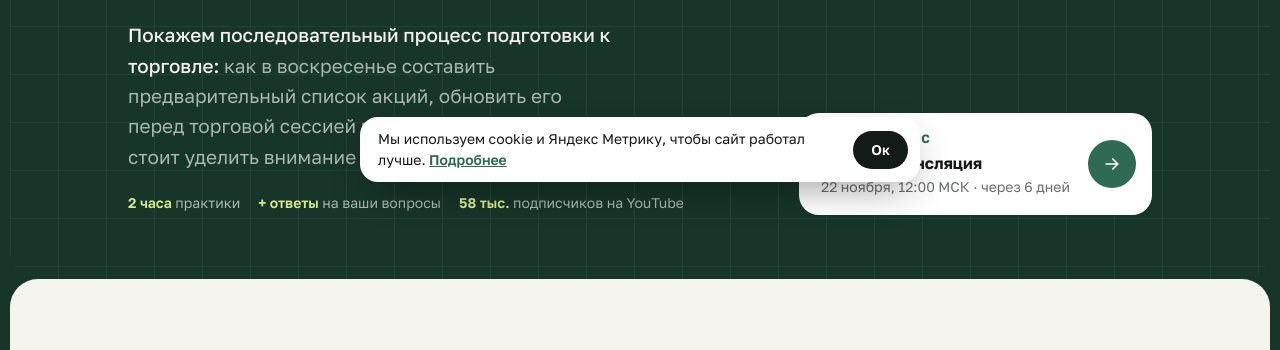
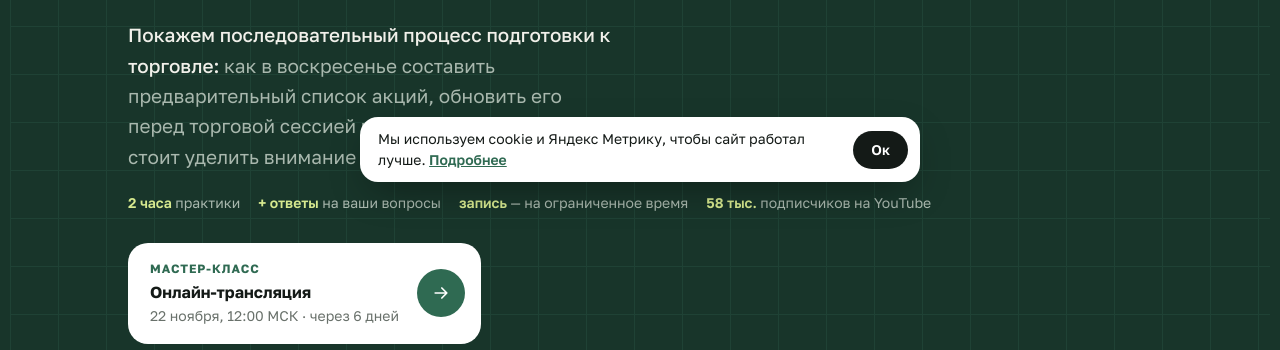
Before and after one commit to Nerunkov/fincircle-landing, a plain HTML site: page index.html in a window 1280 px wide. Shown: the part 602-952 px from the top of the page. Drawn offline with Linux system fonts and the light colour scheme; a web font is replaced by a local one.

Commit message:
Запись мастер-класса — на ограниченное время

```diff
--- a/index.html
+++ b/index.html
@@ -332,7 +332,7 @@ footer .disc{flex-basis:100%;font-size:13px}
       </div>
     </div>
     <div class="low">
-      <div><p class="sub"><b>Покажем последовательный процесс подготовки к торговле:</b> как в воскресенье составить предварительный список акций, обновить его перед торговой сессией и выбрать бумаги, которым стоит уделить внимание сегодня.</p><p class="proof"><span><b>2&nbsp;часа</b> практики</span><span><b>+&nbsp;ответы</b> на ваши вопросы</span><span><b>58&nbsp;тыс.</b> подписчиков на YouTube</span></p></div>
+      <div><p class="sub"><b>Покажем последовательный процесс подготовки к торговле:</b> как в воскресенье составить предварительный список акций, обновить его перед торговой сессией и выбрать бумаги, которым стоит уделить внимание сегодня.</p><p class="proof"><span><b>2&nbsp;часа</b> практики</span><span><b>+&nbsp;ответы</b> на ваши вопросы</span><span><b>запись</b> — на&nbsp;ограниченное время</span><span><b>58&nbsp;тыс.</b> подписчиков на YouTube</span></p></div>
       <a class="next" data-goal="cta_hero" href="#reg">
         <div><small>Мастер-класс</small><b>Онлайн-трансляция</b><span>22 ноября, 12:00 МСК · <span id="countdown" style="display:inline"></span></span></div>
         <span class="go"><svg><use href="#arr"/></svg></span>
@@ -413,6 +413,7 @@ footer .disc{flex-basis:100%;font-size:13px}
         <div class="date"><span class="ico"><svg viewBox="0 0 24 24"><rect x="3.5" y="5" width="17" height="15" rx="2.5"/><path d="M3.5 10h17M8 3v4M16 3v4"/></svg></span><b>22 ноября, 12:00<small>воскресенье · МСК · около 2 часов</small></b></div>
         <dl>
                     <div><dt>Формат</dt><dd>трансляция на YouTube <span>· ссылка в чате PRO</span></dd></div>
+          <div><dt>Запись</dt><dd>ограниченное время <span>· потом удаляем</span></dd></div>
           <div><dt>Участие</dt><dd>подписка PRO</dd></div>
         </dl>
         <div class="price">8&nbsp;900&nbsp;₽<small>PRO на месяц</small></div>
@@ -451,6 +452,7 @@ footer .disc{flex-basis:100%;font-size:13px}
     <div class="faq">
       <details><summary>Нужен ли опыт?</summary><p>Нет. Мастер-класс подойдёт и новичкам, и тем, кто уже торгует: разбираем всё на живых примерах и отвечаем на вопросы по ходу.</p></details>
       <details><summary>Как я получу ссылку на трансляцию?</summary><p>После оплаты вы попадаете в закрытый чат PRO. Ссылка будет там, а накануне мы напомним.</p></details>
+      <details><summary>Будет ли запись?</summary><p>Да, для участников PRO, но только на ограниченное время — потом мы её удаляем. Лучше смотреть вживую: так можно сразу задать вопрос.</p></details>
       <details><summary>Можно ли отменить подписку после мастер-класса?</summary><p>Да. Подписка на Boosty отключается в пару кликов — оплата за следующий месяц не спишется.</p></details>
       <details><summary>Остались вопросы?</summary><p>Пишите <a data-goal="admin_click" href="https://t.me/kruzhok_admin">@kruzhok_admin</a> — отвечаем в течение дня.</p></details>
     </div>
```
